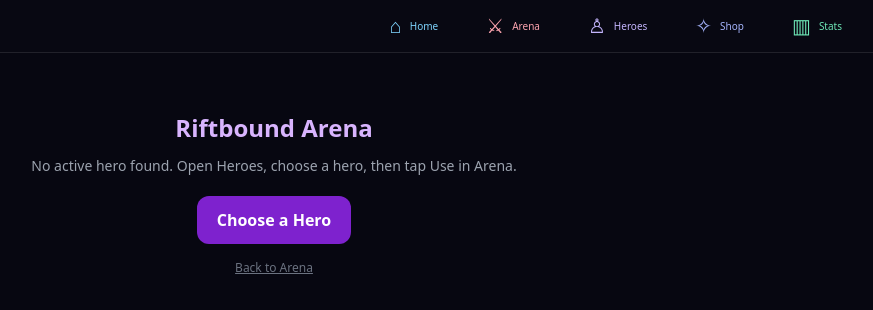
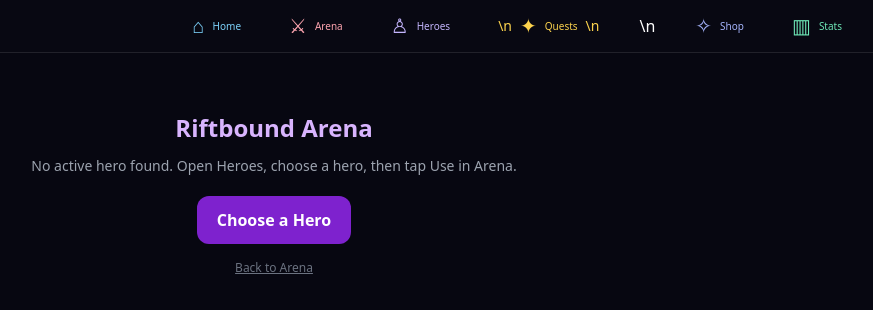
Before and after one commit to Mukedlii/hero-pull, a Next.js app: page /arena in a window 1280 px wide. Shown: the top 310 px of the page, without its empty margins (366-1239 px from the left). Built offline with nearby package versions, Linux system fonts and the light colour scheme.

Commit message:
Add quest board to main navigation

```diff
--- a/app/layout.tsx
+++ b/app/layout.tsx
@@ -43,7 +43,7 @@ export default function RootLayout({ children }: { children: React.ReactNode })
               <a href="/collection" className="flex flex-col items-center gap-1 px-2 text-violet-300 hover:text-violet-100 md:flex-row md:gap-2 md:text-sm" data-testid="nav-heroes">
                 <span className="text-xl">♙</span><span className="text-[10px]">Heroes</span>
               </a>
-              <a href="/shop" className="flex flex-col items-center gap-1 px-2 text-indigo-300 hover:text-indigo-100 md:flex-row md:gap-2 md:text-sm" data-testid="nav-shop">
+              <a href="/quests" className="flex flex-col items-center gap-1 px-2 text-amber-300 hover:text-amber-100 md:flex-row md:gap-2 md:text-sm" data-testid="nav-quests">\n                <span className="text-xl">✦</span><span className="text-[10px]">Quests</span>\n              </a>\n              <a href="/shop" className="flex flex-col items-center gap-1 px-2 text-indigo-300 hover:text-indigo-100 md:flex-row md:gap-2 md:text-sm" data-testid="nav-shop">
                 <span className="text-xl">✧</span><span className="text-[10px]">Shop</span>
               </a>
               <a href="/stats" className="flex flex-col items-center gap-1 px-2 text-emerald-300 hover:text-emerald-100 md:flex-row md:gap-2 md:text-sm" data-testid="nav-stats">
```
